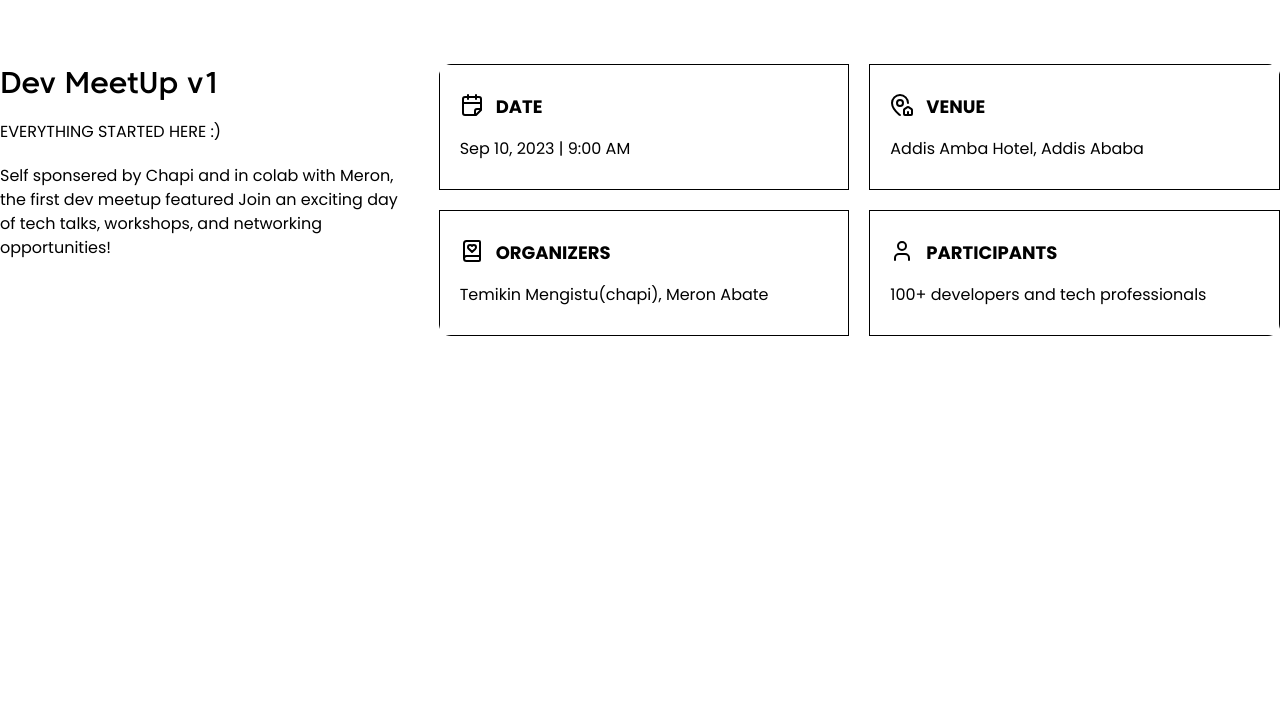
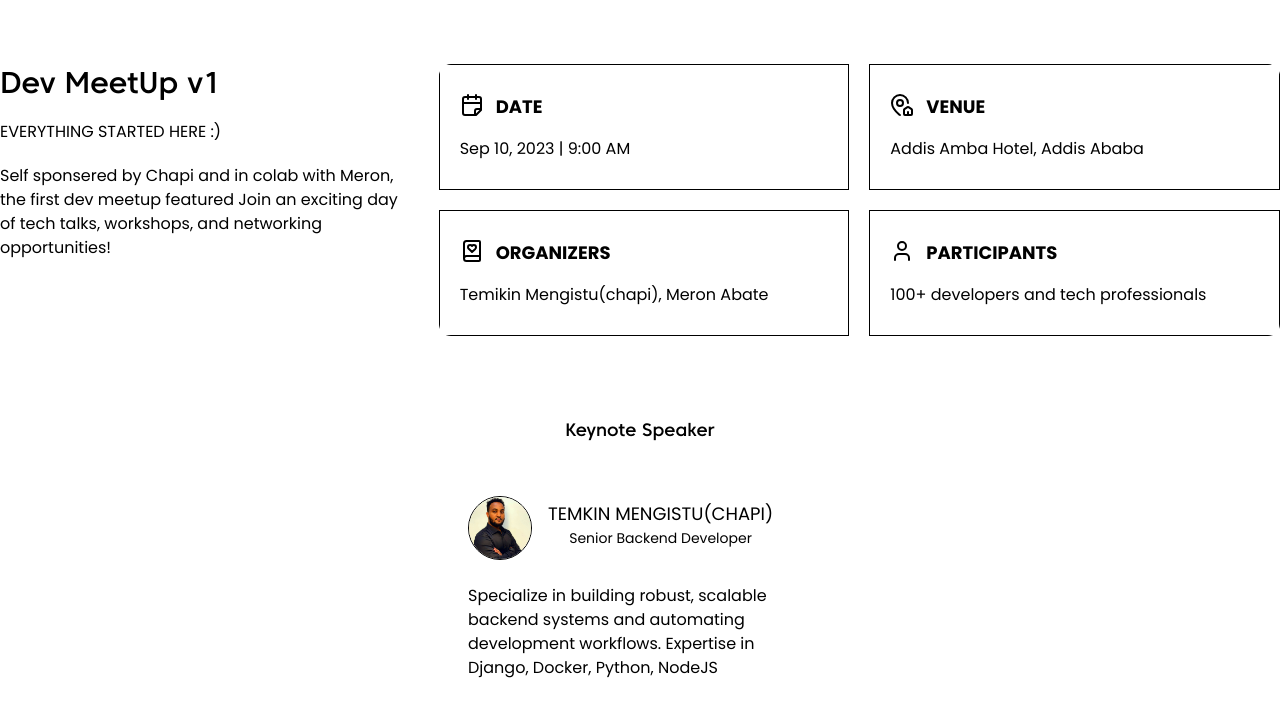
Before and after one commit to kid-us/DevMeetUp, a React (Vite) app: page /v1 in a window 1280 px wide. Shown: the top 716 px of the page. Built offline with nearby package versions, Linux system fonts and the light colour scheme.

Commit message:
KeyNoteSpeaker Component added.

```diff
--- a/src/assets/index.ts
+++ b/src/assets/index.ts
@@ -19,6 +19,8 @@
 import m13 from "./memories/13.jpg";
 import m14 from "./memories/14.jpg";
 
+import chapi from "./chapi.jpg";
+
 export {
   hero,
   calendar,
@@ -39,4 +41,5 @@
   m12,
   m13,
   m14,
+  chapi,
 };
--- /dev/null
+++ b/src/components/KeynoteSpeakers.tsx
@@ -0,0 +1,57 @@
+export interface KeyNote {
+  id: number;
+  img: string;
+  name: string;
+  title: string;
+  desc: string;
+}
+
+interface Props {
+  keyNote: KeyNote[];
+}
+
+const KeynoteSpeakers = ({ keyNote }: Props) => {
+  return (
+    <div className="mt-20">
+      <h1 className="text-lg font-extrabold text-center">
+        Keynote Speaker{keyNote.length > 1 ? "s" : ""}
+      </h1>
+
+      {/*  ${
+              keyNote.length < 2 && index == 0
+                ? "col-start-2"
+                : keyNote.length < 3 && index == 0
+                ? "col-start-2"
+                : ""
+            }  */}
+      <div className="flex justify-center mt-8">
+        <div
+          className={`flex gap-5 ${
+            keyNote.length === 1 ? "justify-center" : "flex-wrap"
+          }`}
+        >
+          {keyNote.map((k) => (
+            <div key={k.id} className="card-bg rounded-xl p-5 max-w-sm">
+              <div className="flex gap-x-4">
+                <img
+                  src={k.img}
+                  alt={k.name}
+                  className="rounded-full w-16 h-16 border"
+                />
+                <div className="mt-1">
+                  <p className="uppercase text-lg">{k.name}</p>
+                  <p className="text-sm text-soft-text text-center">
+                    {k.title}
+                  </p>
+                </div>
+              </div>
+              <p className="mt-6 text-soft-text">{k.desc}</p>
+            </div>
+          ))}
+        </div>
+      </div>
+    </div>
+  );
+};
+
+export default KeynoteSpeakers;
--- a/src/components/Pages/V1.tsx
+++ b/src/components/Pages/V1.tsx
@@ -1,8 +1,10 @@
 import { BookHeart, CalendarFold, MapPinHouse, User } from "lucide-react";
 import EventDetail, { Event } from "../EventDetail";
+import KeynoteSpeakers, { KeyNote } from "../KeynoteSpeakers";
+import { chapi } from "../../assets";
 
 const Version1 = () => {
-  const Event: Event[] = [
+  const event: Event[] = [
     {
       id: 1,
       icon: CalendarFold,
@@ -29,6 +31,16 @@
     },
   ];
 
+  const keyNoteSpeakers: KeyNote[] = [
+    {
+      id: 1,
+      name: "Temkin Mengistu(Chapi)",
+      img: chapi,
+      title: "Senior Backend Developer",
+      desc: "Specialize in building robust, scalable backend systems and automating development workflows. Expertise in Django, Docker, Python, NodeJS",
+    },
+  ];
+
   return (
     <div className="pt-16">
       <EventDetail
@@ -37,8 +49,10 @@
         description="Self sponsered by Chapi and in colab with Meron, the first dev meetup
         featured Join an exciting day of tech talks, workshops, and networking
         opportunities!"
-        icons={Event}
+        icons={event}
       />
+
+      <KeynoteSpeakers keyNote={keyNoteSpeakers} />
     </div>
   );
 };
```
Also changed, not shown: src/assets/chapi.jpg (added).
